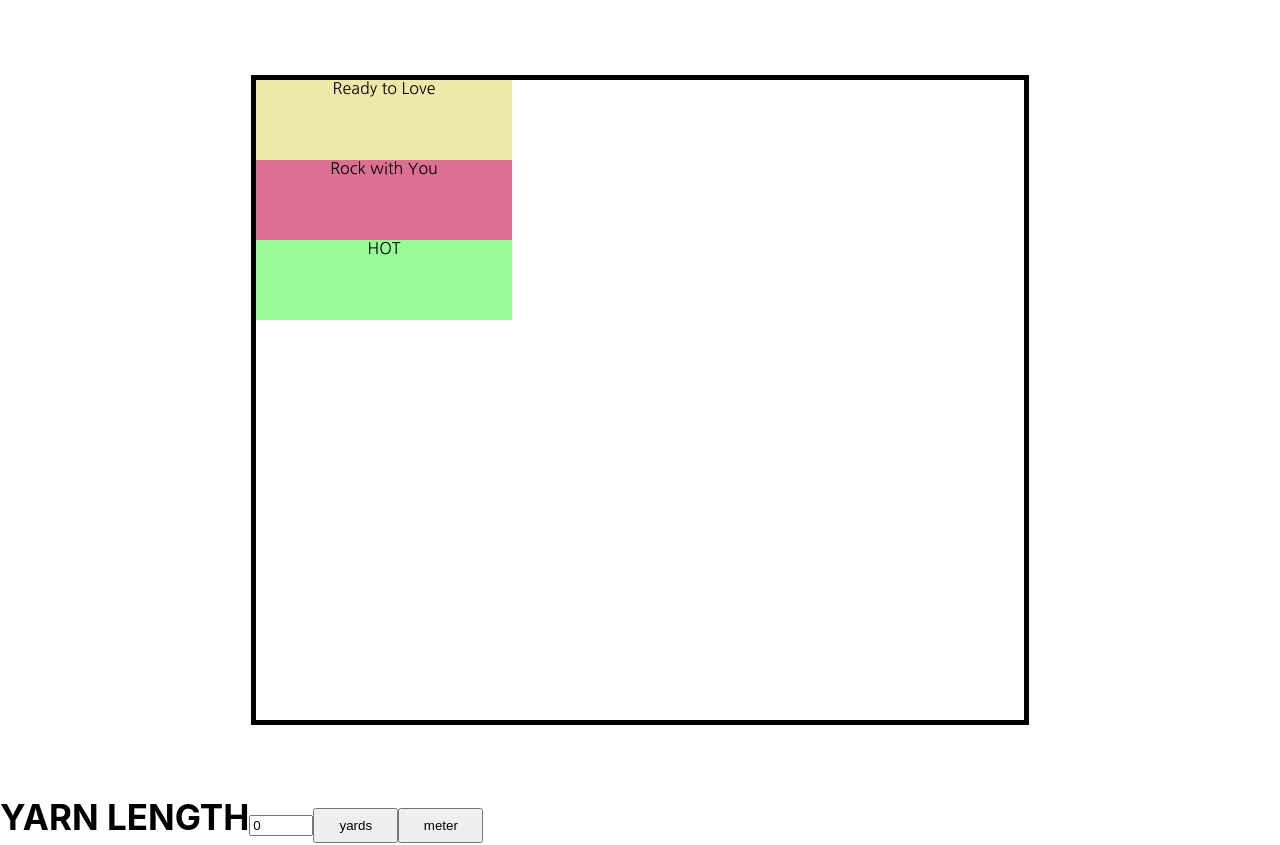
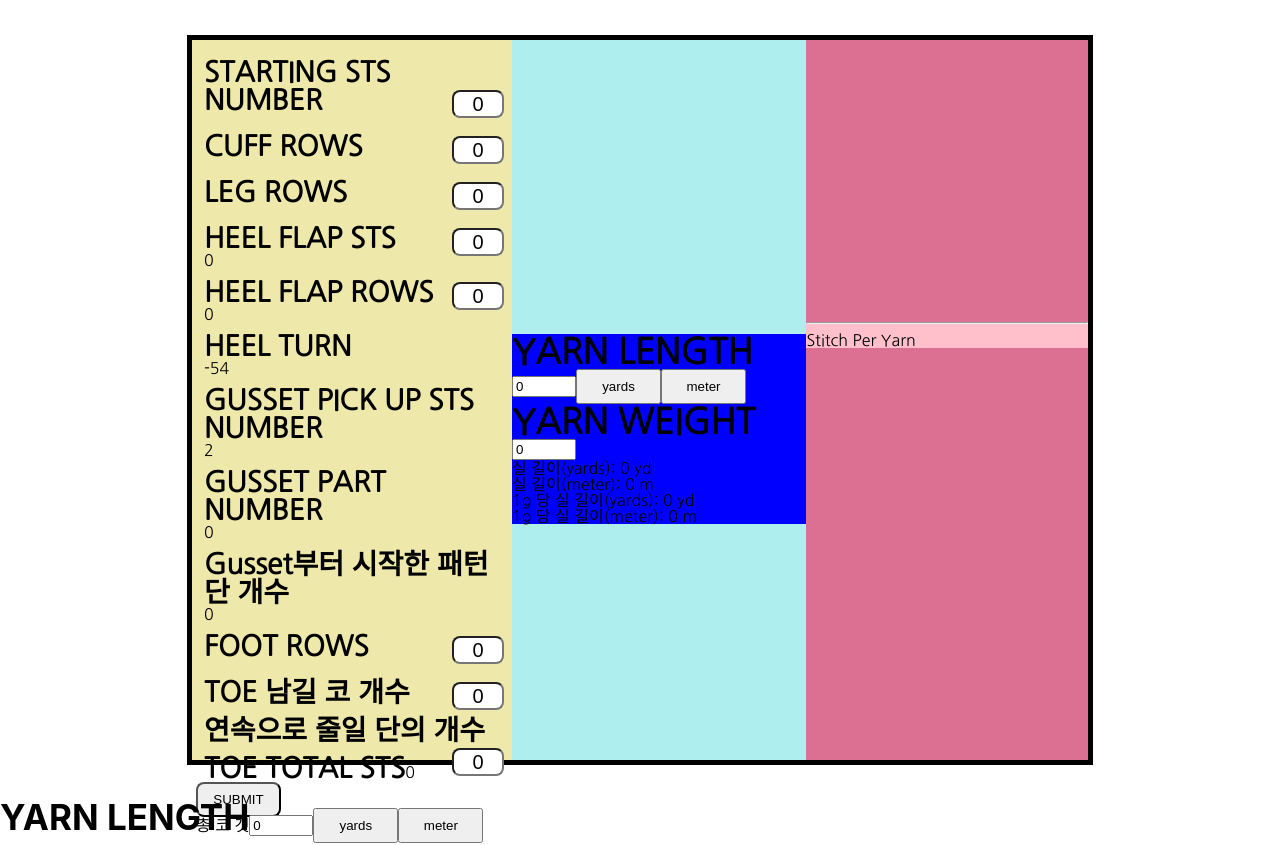
Before and after one commit to hit-that-drum/knitting, a React (Create React App) app: page / in a window 1280 px wide. Shown: the top 845 px of the page. Built offline with nearby package versions, Linux system fonts and the light colour scheme.

Commit message:
스타일링 중

```diff
--- a/src/StitchCalculator.js
+++ b/src/StitchCalculator.js
@@ -1,5 +1,7 @@
 import React, { useState } from 'react';
 import styled from 'styled-components';
+import StitchPerYarn from './StitchPerYarn';
+import YarnCalculator from './YarnCalculator';
 
 const WholeWrapper = styled.div`
   font-family: 'Nanum Gothic', sans-serif;
@@ -7,38 +9,55 @@
   width: 100vw;
   height: 100vh;
   display: flex;
-  flex-direction: column;
   justify-content: center;
   align-items: center;
 `
 const FirstWrapper = styled.div`
   /* background-color: palevioletred; */
-  text-align: center;
-  width: 60vw;
-  height: 80vh;
+  /* text-align: center; */
+  width: 70vw;
+  height: 90vh;
   border: 5px solid black;
+  display: flex;
+  justify-content: center;
 `
 const FirstBox = styled.div`
   background-color: palegoldenrod;
-  width: 20vw;
-  height: 10vh;
+  width: 25vw;
+  height: 100%;
+`
+const FirstBoxInner = styled.div`
+  display: flex;
+  flex-direction: column;
+  margin-top: 1vh;
+  padding: 0 0.5vh 0 0.5vh;
 `
 const SecondBox = styled.div`
-  background-color: palevioletred;
-  width: 20vw;
-  height: 10vh;
+  background-color: paleturquoise;
+  width: 23vw;
+  height: 100%;
+`
+const SecondBoxInner = styled.div`
+  margin: 100% 0 0 0;
+  background-color: blue;
 `
 const ThirdBox = styled.div`
-  background-color: palegreen;
-  width: 20vw;
-  height: 10vh;
+  background-color: palevioletred;
+  width: 22vw;
+  height: 100%;
 `
-
+const ThirdBoxInner = styled.div`
+  margin: 100% 0 0 0;
+  background-color: pink;
+`
+const EachBox = styled.div`
+  justify-content: space-between;
+  margin: 10px 0 0 1vh;
+`
 const BasicStitch = styled.span`
   font-weight: 700;
   font-size: 3.5vh;
   justify-content: flex-start;
-
 `
 const NumberInput = styled.input.attrs({
   type: "number",
@@ -52,6 +71,7 @@
 padding: 0.5vh;
 border-radius: 1vh;
 text-align: center;
+float: right;
 font-size: 2.5vh;
 &::-webkit-inner-spin-button,
 &::-webkit-outer-spin-button
@@ -260,64 +280,65 @@
   }
 
   return (
-
     <WholeWrapper>
       <FirstWrapper>
-      {/* <div>
+        <FirstBox>
+          <FirstBoxInner>
+            <EachBox>
               <BasicStitch>STARTING STS NUMBER</BasicStitch>
               <NumberInput onChange={onBasicStsNumChange} onKeyDown={onKeyTabStart} />
-      </div>
-      <div>
+            </EachBox>
+            <EachBox>
               <BasicStitch>CUFF ROWS</BasicStitch>
               <NumberInput onChange={onCuffRowsNumChange} />
-      </div>
-      <div>
+            </EachBox>
+            <EachBox>
               <BasicStitch>LEG ROWS</BasicStitch>
               <NumberInput onChange={onLegRowsNumChange} />
-      </div>
-      <div>
+            </EachBox>
+            <EachBox>
               <BasicStitch>HEEL FLAP STS</BasicStitch>
               <NumberInput onChange={onHeelflapStsNumChange} />
               <div>{heelflapStsNum}</div>
-      </div>
-      <div>
+            </EachBox>
+            <EachBox>
               <BasicStitch>HEEL FLAP ROWS</BasicStitch>
               <NumberInput onChange={onHeelflapRowsNumChange} onKeyDown={onKeyTabGusset}/>
               <div>{heelflapRowsNum}</div>
-      </div>
-      <div>
+            </EachBox>
+            <EachBox>
               <BasicStitch>HEEL TURN</BasicStitch>
               <div>{heelturnStsNum}</div>
-      </div>
-      <div>
+            </EachBox>
+            <EachBox>
               <BasicStitch>GUSSET PICK UP STS NUMBER</BasicStitch>
               <div>{gussetPickupStsNum}</div>
-      </div>
-      <div>
+            </EachBox>
+            <EachBox>
               <BasicStitch>GUSSET PART NUMBER</BasicStitch>
               <div>{gussetPartStsNum}</div>
-      </div>
-      <div>
+            </EachBox>
+            <EachBox>
               <BasicStitch>Gusset부터 시작한 패턴 단 개수</BasicStitch>
               <div>{fromGussettoFoot}</div>
-      </div>
-      <div>
+            </EachBox>
+            <EachBox>
               <BasicStitch>FOOT ROWS</BasicStitch>
               <NumberInput onChange={onFootRowsNumChange} />
-      </div>
+            </EachBox>
             <div>
-        <div>
+              <EachBox>
                 <BasicStitch>TOE 남길 코 개수</BasicStitch>
                 <NumberInput onChange={onToeLeftStsNumChange} />
-        </div>
-        <div>
+              </EachBox>
+              <EachBox>
                 <BasicStitch>연속으로 줄일 단의 개수</BasicStitch>
                 <NumberInput onChange={onToeDecreaseInaRowNum} onKeyPress={onKeyPressSts} onKeyDown={onKeyTabToe} />
-        </div>
-        <div>
+              </EachBox>
+              <EachBox>
                 <BasicStitch>TOE TOTAL STS</BasicStitch>
-          <div>{toePartStsNum}</div>
-        </div>
+                <span>{toePartStsNum}</span>
+              </EachBox>
             </div>
 
             <div>
@@ -325,11 +346,19 @@
             </div>
             <div>
               <div totalstsresult={totalStsResult} >총 코 갯수: {totalStsResult}</div>
-      </div> */}
-
-          <FirstBox>Ready to Love</FirstBox>
-          <SecondBox>Rock with You</SecondBox>
-          <ThirdBox>HOT</ThirdBox>
+            </div>
+          </FirstBoxInner>
+        </FirstBox>
+        <SecondBox>
+          <SecondBoxInner>
+            <YarnCalculator />
+          </SecondBoxInner>
+        </SecondBox>
+        <ThirdBox>
+          <ThirdBoxInner>
+            <StitchPerYarn />
+          </ThirdBoxInner>
+        </ThirdBox>
       </FirstWrapper>
     </WholeWrapper>
 
--- a/src/StitchPerYarn.js
+++ b/src/StitchPerYarn.js
@@ -5,7 +5,7 @@
   return (
     <div>
       <hr></hr>
-      yap
+      Stitch Per Yarn
       <div></div>
     </div>
   );
```
Lines whose indentation alone changed are shown as unchanged.
